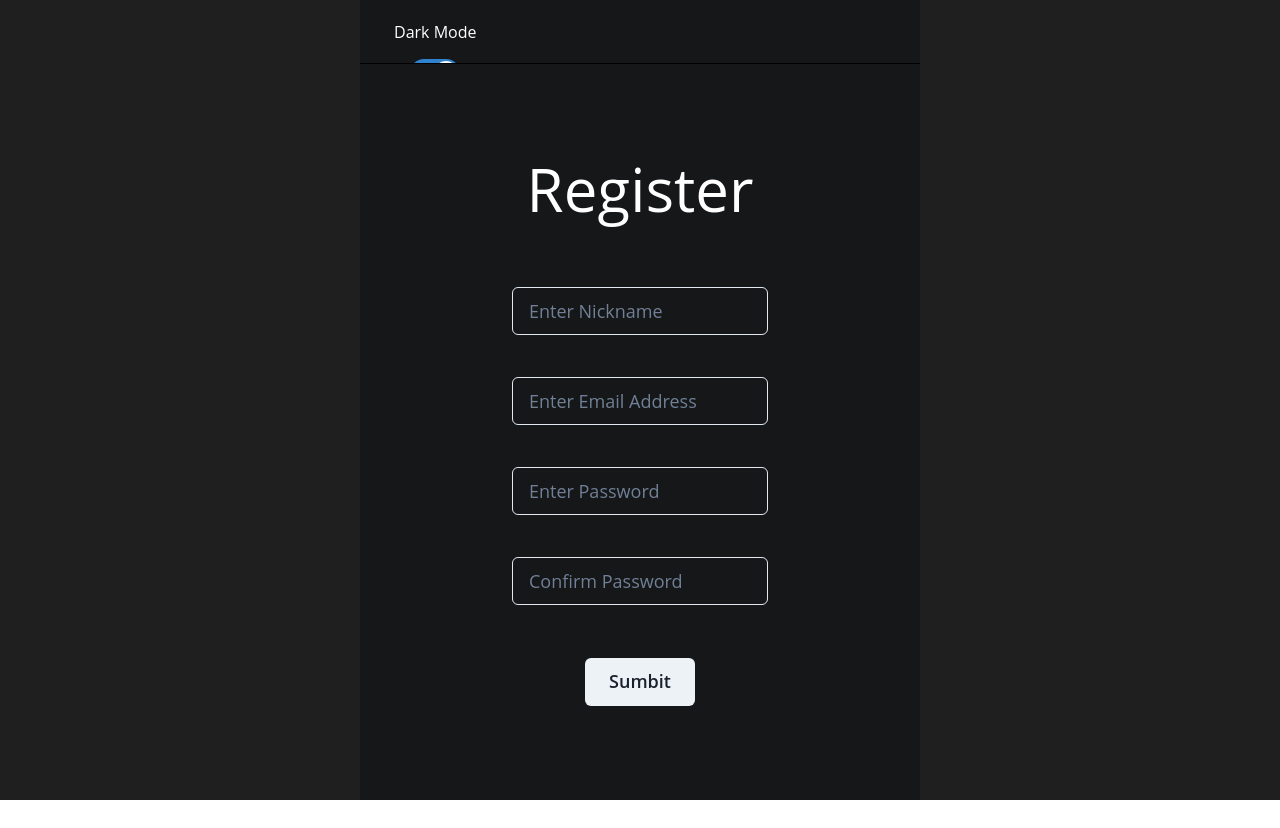
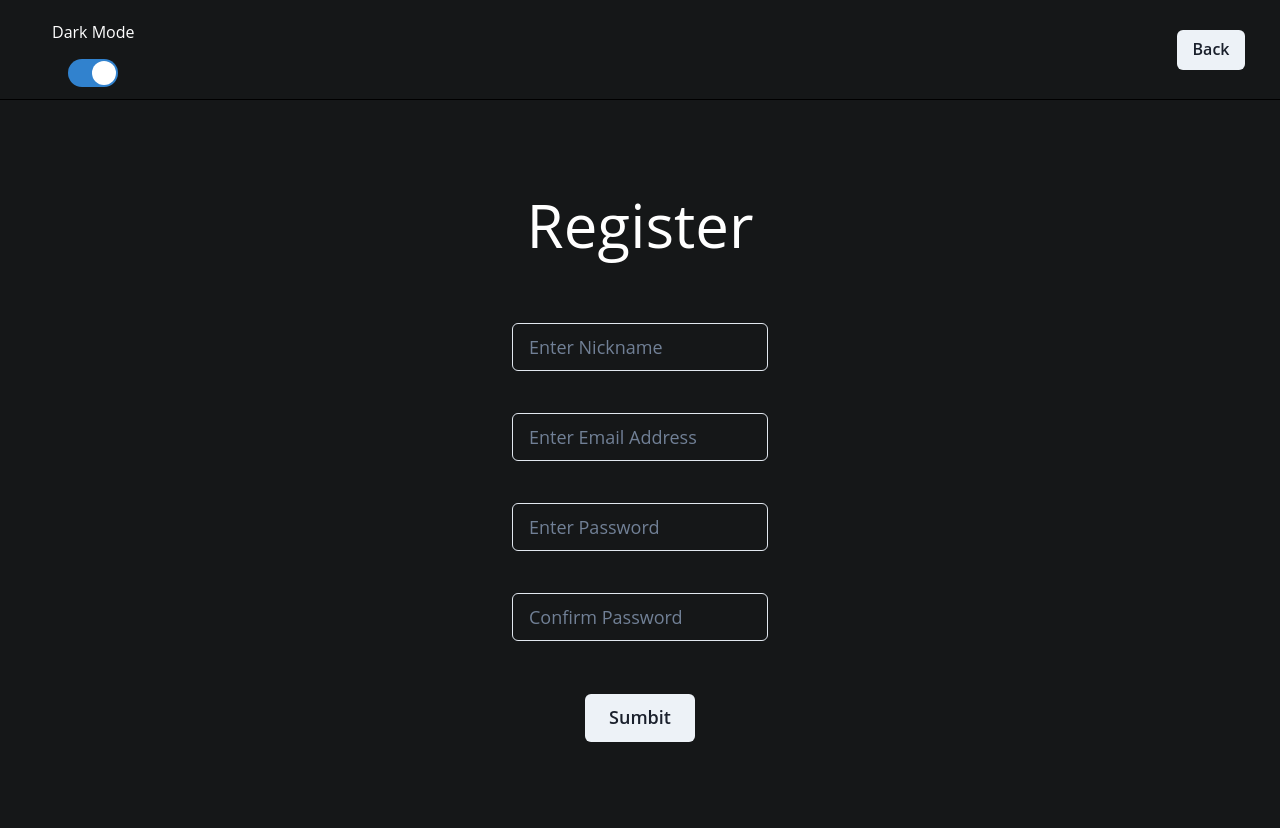
Before and after one commit to FzComet206/GeekCodex-Client, a Next.js app: page /auth/register in a window 1280 px wide. Before the commit the page ends 800 px from the top, so only its background shows below. Built offline with nearby package versions, Linux system fonts and the light colour scheme.

Commit message:
ui fixed

```diff
--- a/src/app/auth/login/page.tsx
+++ b/src/app/auth/login/page.tsx
@@ -7,11 +7,7 @@ import { register, RegisterResponse } from "@/lib/api/register";
 
 export default function RegisterPage() {
 
-    const width = window.screen.width * 0.7;
-    const minWidth = window.screen.width * 0.5;
-
     const { darkTheme } = useContext(AppContext) || {};
-
     const [name, setName] = useState("");
     const [email, setEmail] = useState("");
     const [password, setPassword] = useState("");
@@ -44,7 +40,7 @@ export default function RegisterPage() {
                 <NavigationPlain/>
             </Center>
             <Center>
-                <Box className="body" bg={darkTheme? "brand.bodyDark" : "brand.bodyLight"} w={`${width}px`} minWidth={`${minWidth}px`}>
+                <Box className="body" bg={darkTheme? "brand.bodyDark" : "brand.bodyLight"}>
 
                     <Center>
                         <Box className="form" fontSize="60px" textColor="white" textAlign="center">
--- a/src/app/auth/register/page.tsx
+++ b/src/app/auth/register/page.tsx
@@ -6,9 +6,6 @@ import NavigationPlain from "@/app/components/navigationPlain";
 import { register, RegisterResponse } from "@/lib/api/register";
 
 export default function RegisterPage() {
-
-    const width = window.screen.width * 0.7;
-    const minWidth = window.screen.width * 0.5;
 
     const { darkTheme } = useContext(AppContext) || {};
     const [name, setName] = useState("");
@@ -78,7 +75,7 @@ export default function RegisterPage() {
                 <NavigationPlain/>
             </Center>
             <Center>
-                <Box className="body" bg={darkTheme? "brand.bodyDark" : "brand.bodyLight"} w={`${width}px`} minWidth={`${minWidth}px`}>
+                <Box className="body" bg={darkTheme? "brand.bodyDark" : "brand.bodyLight"}>
 
                     <Center>
                         <Box className="form" fontSize="60px" textColor="white" textAlign="center">
--- a/src/app/components/navigationPlain.tsx
+++ b/src/app/components/navigationPlain.tsx
@@ -8,15 +8,9 @@ export default function Navigation({ toggleFade }: any) {
 
     const {darkTheme, setTheme } = useContext(AppContext) || {};
     const router = useRouter();
-    var width = 1000;
-    var minWidth = 700;
-    if (typeof window !== "undefined") {
-        width = window.screen.width * 0.7;
-        minWidth = window.screen.width * 0.5;
-    }
 
     return (
-        <Box minW={`${minWidth}px`} w={`${width}px`} className="nav" bg={darkTheme ? "brand.bodyDark" : "brand.bodyLight"} borderColor= {darkTheme ? "black" : "white"}>
+        <Box className="nav" bg={darkTheme ? "brand.bodyDark" : "brand.bodyLight"} borderColor= {darkTheme ? "black" : "white"}>
             <Flex alignContent="center">
 
                 <Box padding="20px" position="relative" left="2.5%">
--- a/src/app/theme.tsx
+++ b/src/app/theme.tsx
@@ -11,29 +11,36 @@ export const theme = extendTheme({
 
             ".body": {
                 overflow: "hidden",
-                h: "92vh",
-                w: "70vw",
+                h: "91vh",
+                w: "1800px",
+                minW: "700px",
             },
             ".nav": {
                 overflow: "hidden",
                 borderBottom: "1px solid",
-                h: "8vh",
-                w: "70vw",
+                h: "9vh",
+                w: "1800px",
+                minW: "700px",
+                minH: "100px"
             },
             ".content": {
                 overflow: "hidden",
-                h: "92vh",
-                w: "70vw",
+                h: "91vh",
+                w: "1800px",
+                minH: "1000px",
+                minW: "700px",
             },
             ".preview": {
-                minW: "200px",
+                minW: "320px",
+                maxW: "400px",
+                minH: "500px",
                 h: "40vh",
-                w: "15.3vw"
             },
             ".card": {
-                minW: "500px",
+                minW: "320px",
+                maxW: "400px",
+                minH: "500px",
                 h: "39vh",
-                w: "14.5vw"
             },
             ".form": {
                 h: "92vh",
```
Also changed, not shown: src/app/components/contentBody.tsx (+1 -7 lines), src/app/components/mainPage.tsx (+1 -6 lines), src/app/components/navigation.tsx (+1 -8 lines), src/app/components/preview.tsx (+1 -10 lines).
